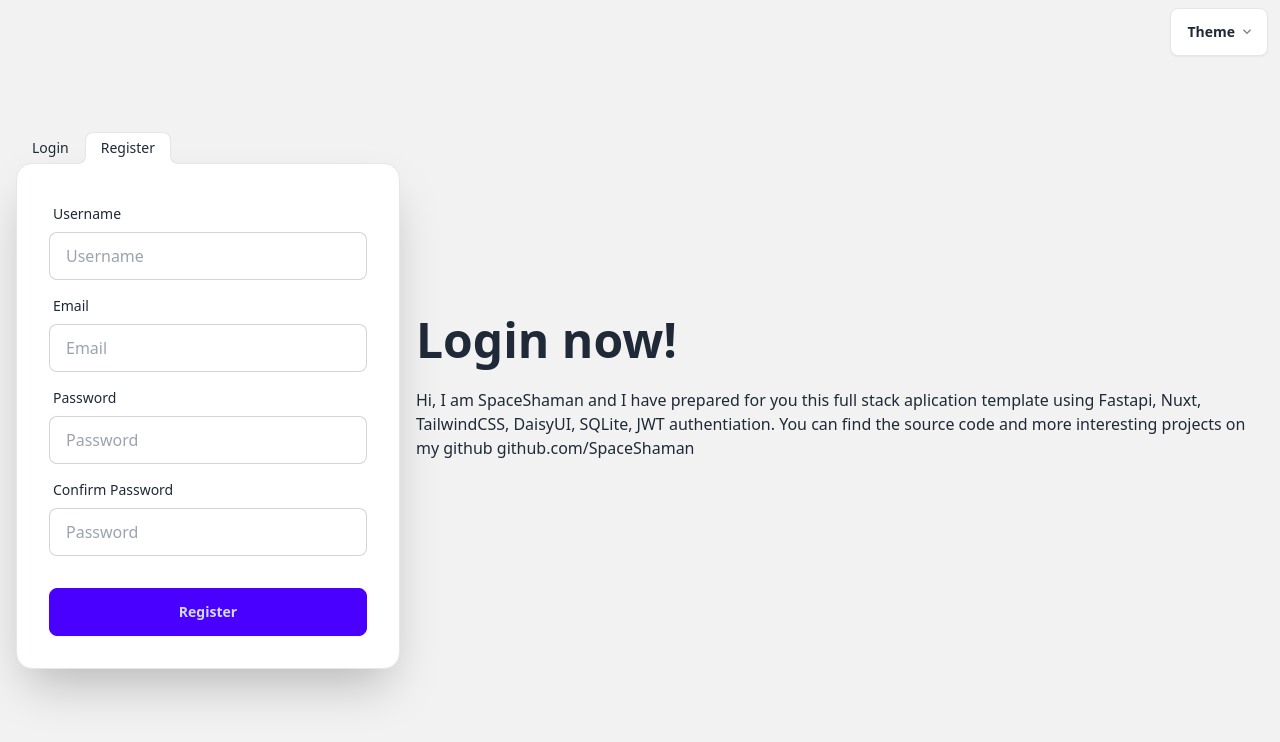
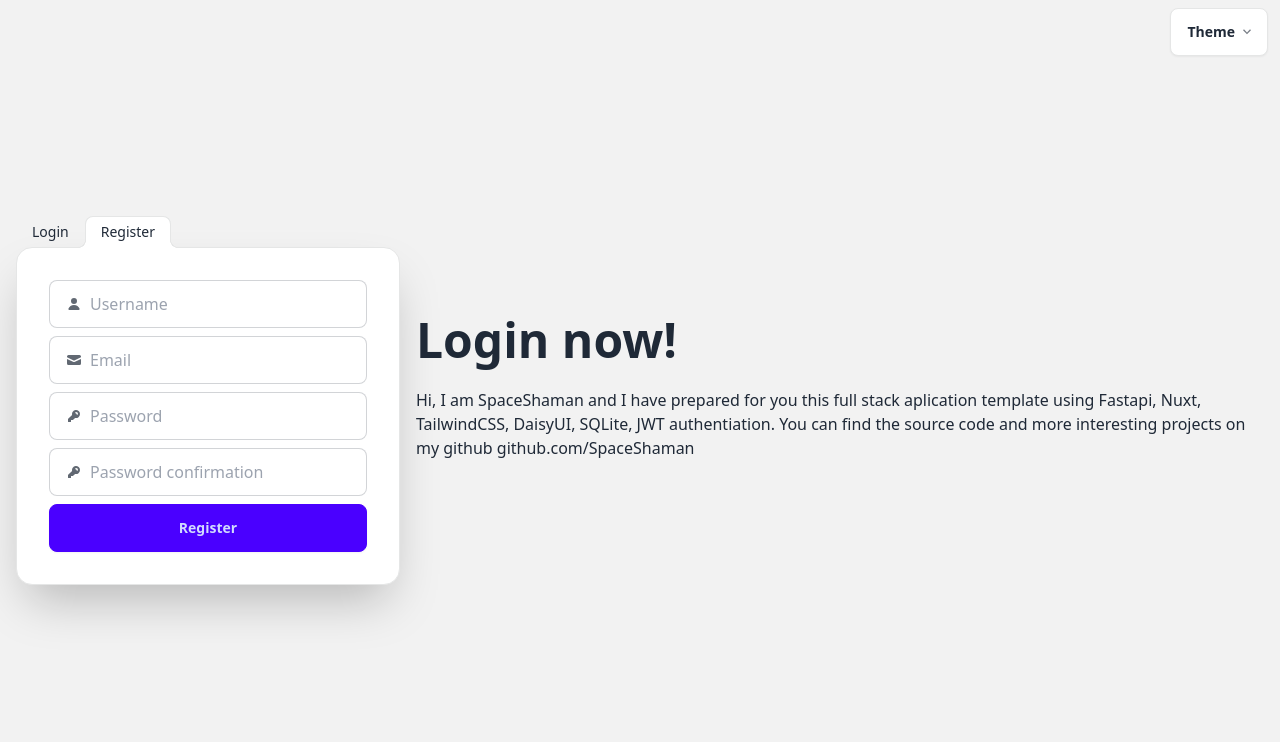
Before and after one commit to SpaceShaman/full-stack-fastapi-nuxt-jwt-auth-orm-free-template, a Nuxt app in the folder frontend/: page /login in a window 1280 px wide. Both pictures are taken after a click on the tab "Register". Shown: the top 742 px of the page. Built offline with nearby package versions, Linux system fonts and the light colour scheme.

Commit message:
✨ (components): enhance form inputs with icons for better UX
Add SVG icons to input fields in ForgotPasswordForm, LoginForm, and
RegisterForm components to improve user experience and visual
consistency.

```diff
--- a/frontend/app/components/ForgotPasswordForm.vue
+++ b/frontend/app/components/ForgotPasswordForm.vue
@@ -1,18 +1,23 @@
 <template>
   <form class="card-body">
     <div class="form-control">
-      <label class="label">
-        <span class="label-text">Email</span>
+      <label class="input input-bordered flex items-center gap-2">
+        <svg
+          xmlns="http://www.w3.org/2000/svg"
+          viewBox="0 0 16 16"
+          fill="currentColor"
+          class="h-4 w-4 opacity-70"
+        >
+          <path
+            d="M2.5 3A1.5 1.5 0 0 0 1 4.5v.793c.026.009.051.02.076.032L7.674 8.51c.206.1.446.1.652 0l6.598-3.185A.755.755 0 0 1 15 5.293V4.5A1.5 1.5 0 0 0 13.5 3h-11Z"
+          />
+          <path
+            d="M15 6.954 8.978 9.86a2.25 2.25 0 0 1-1.956 0L1 6.954V11.5A1.5 1.5 0 0 0 2.5 13h11a1.5 1.5 0 0 0 1.5-1.5V6.954Z"
+          />
+        </svg>
+        <input type="text" class="grow" placeholder="Email" />
       </label>
-      <input
-        type="email"
-        placeholder="Email"
-        class="input input-bordered"
-        required
-      />
     </div>
-    <div class="form-control mt-4">
-      <button class="btn btn-primary">Send reset link</button>
-    </div>
+    <button class="btn btn-primary">Send reset link</button>
   </form>
 </template>
--- a/frontend/app/components/LoginForm.vue
+++ b/frontend/app/components/LoginForm.vue
@@ -1,35 +1,45 @@
 <template>
   <form class="card-body">
     <div class="form-control">
-      <label class="label">
-        <span class="label-text">Username</span>
+      <label class="input input-bordered flex items-center gap-2">
+        <svg
+          xmlns="http://www.w3.org/2000/svg"
+          viewBox="0 0 16 16"
+          fill="currentColor"
+          class="h-4 w-4 opacity-70"
+        >
+          <path
+            d="M8 8a3 3 0 1 0 0-6 3 3 0 0 0 0 6ZM12.735 14c.618 0 1.093-.561.872-1.139a6.002 6.002 0 0 0-11.215 0c-.22.578.254 1.139.872 1.139h9.47Z"
+          />
+        </svg>
+        <input type="text" class="grow" placeholder="Username" />
       </label>
-      <input
-        type="text"
-        placeholder="Username"
-        class="input input-bordered"
-        required
-      />
     </div>
     <div class="form-control">
-      <label class="label">
-        <span class="label-text">Password</span>
+      <label class="input input-bordered flex items-center gap-2">
+        <svg
+          xmlns="http://www.w3.org/2000/svg"
+          viewBox="0 0 16 16"
+          fill="currentColor"
+          class="h-4 w-4 opacity-70"
+        >
+          <path
+            fill-rule="evenodd"
+            d="M14 6a4 4 0 0 1-4.899 3.899l-1.955 1.955a.5.5 0 0 1-.353.146H5v1.5a.5.5 0 0 1-.5.5h-2a.5.5 0 0 1-.5-.5v-2.293a.5.5 0 0 1 .146-.353l3.955-3.955A4 4 0 1 1 14 6Zm-4-2a.75.75 0 0 0 0 1.5.5.5 0 0 1 .5.5.75.75 0 0 0 1.5 0 2 2 0 0 0-2-2Z"
+            clip-rule="evenodd"
+          />
+        </svg>
+        <input type="password" class="grow" placeholder="Password" />
       </label>
-      <input
-        type="password"
-        placeholder="Password"
-        class="input input-bordered"
-        required
-      />
-      <div
-        class="label-text-alt link link-hover pt-2"
-        @click="$emit('forgot-password')"
-      >
-        Forgot password?
+      <div class="label">
+        <span />
+        <span
+          class="label-text-alt link link-hover"
+          @click="$emit('forgot-password')"
+          >Forgot password?</span
+        >
       </div>
     </div>
-    <div class="form-control mt-4">
-      <button class="btn btn-primary">Login</button>
-    </div>
+    <button class="btn btn-primary">Login</button>
   </form>
 </template>
--- a/frontend/app/components/RegisterForm.vue
+++ b/frontend/app/components/RegisterForm.vue
@@ -1,51 +1,76 @@
 <template>
   <form class="card-body">
     <div class="form-control">
-      <label class="label">
-        <span class="label-text">Username</span>
+      <label class="input input-bordered flex items-center gap-2">
+        <svg
+          xmlns="http://www.w3.org/2000/svg"
+          viewBox="0 0 16 16"
+          fill="currentColor"
+          class="h-4 w-4 opacity-70"
+        >
+          <path
+            d="M8 8a3 3 0 1 0 0-6 3 3 0 0 0 0 6ZM12.735 14c.618 0 1.093-.561.872-1.139a6.002 6.002 0 0 0-11.215 0c-.22.578.254 1.139.872 1.139h9.47Z"
+          />
+        </svg>
+        <input type="text" class="grow" placeholder="Username" />
       </label>
-      <input
-        type="text"
-        placeholder="Username"
-        class="input input-bordered"
-        required
-      />
     </div>
     <div class="form-control">
-      <label class="label">
-        <span class="label-text">Email</span>
+      <label class="input input-bordered flex items-center gap-2">
+        <svg
+          xmlns="http://www.w3.org/2000/svg"
+          viewBox="0 0 16 16"
+          fill="currentColor"
+          class="h-4 w-4 opacity-70"
+        >
+          <path
+            d="M2.5 3A1.5 1.5 0 0 0 1 4.5v.793c.026.009.051.02.076.032L7.674 8.51c.206.1.446.1.652 0l6.598-3.185A.755.755 0 0 1 15 5.293V4.5A1.5 1.5 0 0 0 13.5 3h-11Z"
+          />
+          <path
+            d="M15 6.954 8.978 9.86a2.25 2.25 0 0 1-1.956 0L1 6.954V11.5A1.5 1.5 0 0 0 2.5 13h11a1.5 1.5 0 0 0 1.5-1.5V6.954Z"
+          />
+        </svg>
+        <input type="text" class="grow" placeholder="Email" />
       </label>
-      <input
-        type="email"
-        placeholder="Email"
-        class="input input-bordered"
-        required
-      />
     </div>
     <div class="form-control">
-      <label class="label">
-        <span class="label-text">Password</span>
+      <label class="input input-bordered flex items-center gap-2">
+        <svg
+          xmlns="http://www.w3.org/2000/svg"
+          viewBox="0 0 16 16"
+          fill="currentColor"
+          class="h-4 w-4 opacity-70"
+        >
+          <path
+            fill-rule="evenodd"
+            d="M14 6a4 4 0 0 1-4.899 3.899l-1.955 1.955a.5.5 0 0 1-.353.146H5v1.5a.5.5 0 0 1-.5.5h-2a.5.5 0 0 1-.5-.5v-2.293a.5.5 0 0 1 .146-.353l3.955-3.955A4 4 0 1 1 14 6Zm-4-2a.75.75 0 0 0 0 1.5.5.5 0 0 1 .5.5.75.75 0 0 0 1.5 0 2 2 0 0 0-2-2Z"
+            clip-rule="evenodd"
+          />
+        </svg>
+        <input type="password" class="grow" placeholder="Password" />
       </label>
-      <input
-        type="password"
-        placeholder="Password"
-        class="input input-bordered"
-        required
-      />
     </div>
     <div class="form-control">
-      <label class="label">
-        <span class="label-text">Confirm Password</span>
+      <label class="input input-bordered flex items-center gap-2">
+        <svg
+          xmlns="http://www.w3.org/2000/svg"
+          viewBox="0 0 16 16"
+          fill="currentColor"
+          class="h-4 w-4 opacity-70"
+        >
+          <path
+            fill-rule="evenodd"
+            d="M14 6a4 4 0 0 1-4.899 3.899l-1.955 1.955a.5.5 0 0 1-.353.146H5v1.5a.5.5 0 0 1-.5.5h-2a.5.5 0 0 1-.5-.5v-2.293a.5.5 0 0 1 .146-.353l3.955-3.955A4 4 0 1 1 14 6Zm-4-2a.75.75 0 0 0 0 1.5.5.5 0 0 1 .5.5.75.75 0 0 0 1.5 0 2 2 0 0 0-2-2Z"
+            clip-rule="evenodd"
+          />
+        </svg>
+        <input
+          type="password"
+          class="grow"
+          placeholder="Password confirmation"
+        />
       </label>
-      <input
-        type="password"
-        placeholder="Password"
-        class="input input-bordered"
-        required
-      />
     </div>
-    <div class="form-control mt-6">
-      <button class="btn btn-primary">Register</button>
-    </div>
+    <button class="btn btn-primary">Register</button>
   </form>
 </template>
```
